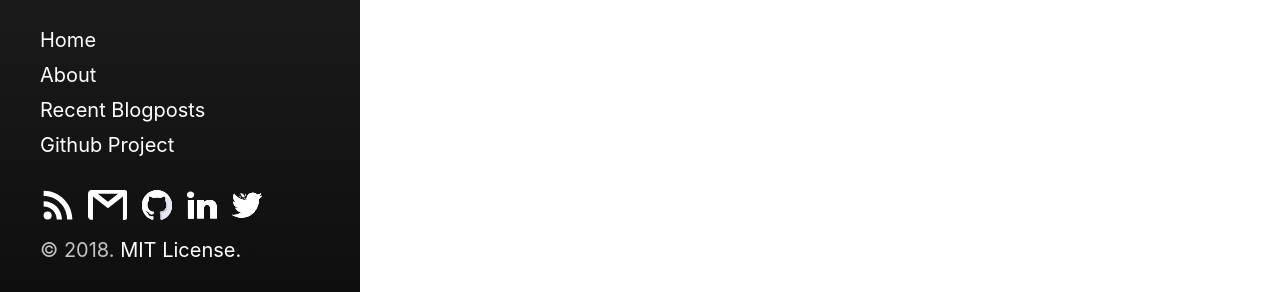
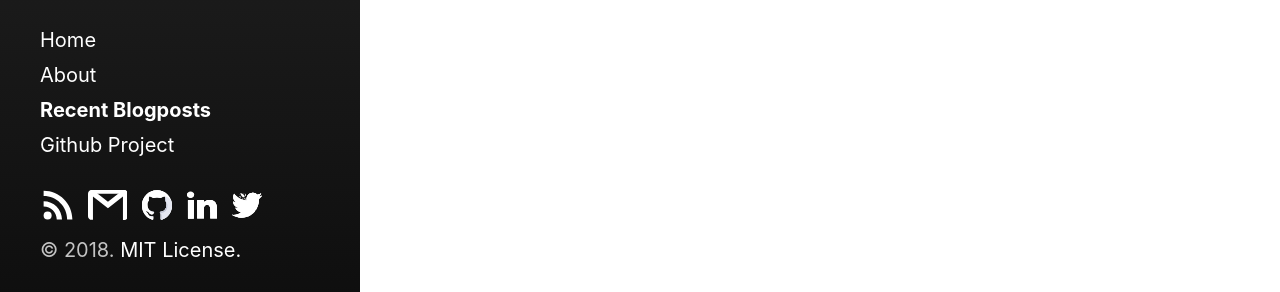
Before and after one commit to ruxandraS/ruxandraS.github.io, a Jekyll site: the page built from recent_blogposts/index.html, in a window 1280 px wide. Shown: the part 595-887 px from the top of the page. Built offline with Jekyll 4.4.1, drawn with Linux system fonts in a browser that asks for light colours; the list of posts is cut into pages by our own code.

Commit message:
Fix active sidebar

```diff
--- a/_config.yml
+++ b/_config.yml
@@ -27,7 +27,7 @@ abouturl: "/about"
 blogurl: "/recent_blogposts"
 sidebar_home_link: home
 sidebar_about_link: about
-sidebar_recent_link: recent
+sidebar_recent_link: recent_blogposts
 sidebar_repo_link: repo
 
 social:
--- a/_includes/sidebar-nav-links.html
+++ b/_includes/sidebar-nav-links.html
@@ -5,17 +5,17 @@
   {% endif %}
 
   {% if site.sidebar_about_link %}
-    <a class="home-link {% if page.url == '/' %} active{% endif %}"
+    <a class="home-link {% if page.url == '/about/' %} active{% endif %}"
         href="{{ site.abouturl }}/">About</a>
   {% endif %}
 
   {% if site.sidebar_recent_link %}
-    <a class="home-link {% if page.url == '/' %} active{% endif %}"
+    <a class="home-link {% if page.url == '/recent_blogposts/' %} active{% endif %}"
         href="{{ site.blogurl }}/">Recent Blogposts</a>
   {% endif %}
 
   {% if site.sidebar_repo_link %}
-    <a class="home-link {% if page.url == '/' %} active{% endif %}"
+    <a class="home-link {% if page.url == '/repo/' %} active{% endif %}"
         href="https://github.com/ruxandraS/ruxandraS.github.io">Github Project</a>
   {% endif %}
 
```
Also changed, not shown: 4 other files.
